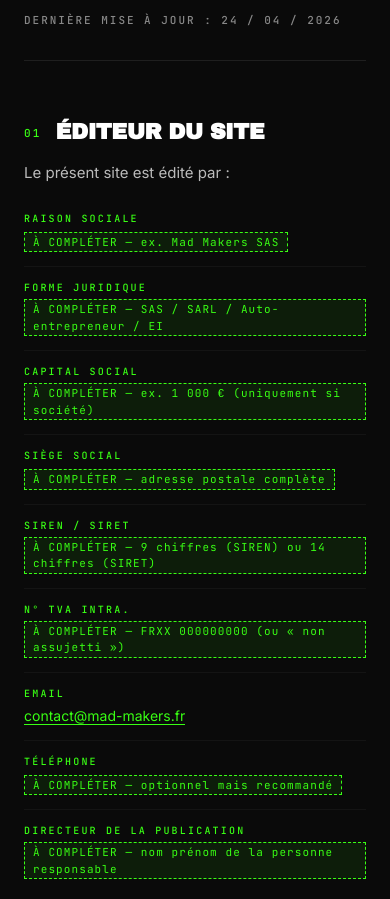
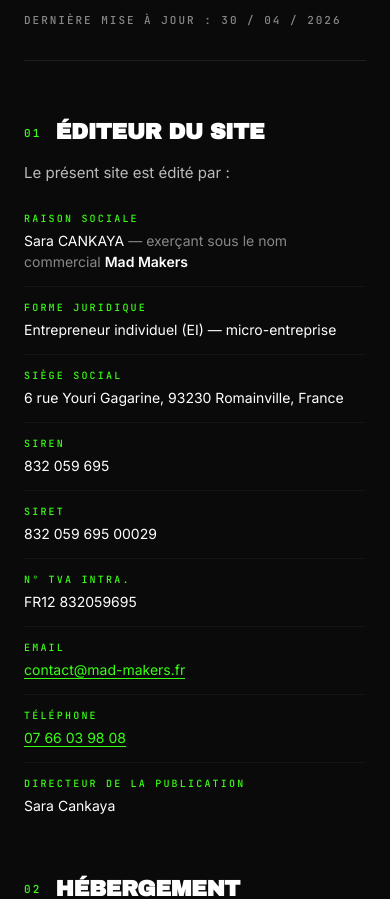
Before and after one commit to directedbymaick/madmakers-portfolio, a plain HTML site: page mentions-legales.html in a window 390 px wide. Shown: the part 228-1127 px from the top of the page. Drawn offline with Linux system fonts and the light colour scheme.

Commit message:
fix(legal): complete LCEN-mandatory fields in legal pages
- mentions-legales.html: real editor data (Sara Cankaya EI, SIRET, VAT, address, phone, publication director)
- politique-confidentialite.html: real data controller block
- index.html schema.org: add legalName, telephone, taxID, vatID; align PostalAddress with SIRET (Romainville 93230, not Paris)
- Update Vercel host address (340 S Lemon Ave, Walnut CA — outdated previous one)
- Bump legal pages last-update date to 2026-04-30

```diff
--- a/mentions-legales.html
+++ b/mentions-legales.html
@@ -86,28 +86,28 @@
   <header class="head">
     <div class="lbl">Document légal · LCEN</div>
     <h1>Mentions légales<span class="dot">.</span></h1>
-    <div class="meta">Dernière mise à jour : 24 / 04 / 2026</div>
+    <div class="meta">Dernière mise à jour : 30 / 04 / 2026</div>
   </header>
 
   <section>
     <h2><span class="num">01</span>Éditeur du site</h2>
     <p>Le présent site est édité par :</p>
-    <div class="key-row"><div class="k">Raison sociale</div><div class="v"><span class="placeholder">À COMPLÉTER — ex. Mad Makers SAS</span></div></div>
-    <div class="key-row"><div class="k">Forme juridique</div><div class="v"><span class="placeholder">À COMPLÉTER — SAS / SARL / Auto-entrepreneur / EI</span></div></div>
-    <div class="key-row"><div class="k">Capital social</div><div class="v"><span class="placeholder">À COMPLÉTER — ex. 1 000 € (uniquement si société)</span></div></div>
-    <div class="key-row"><div class="k">Siège social</div><div class="v"><span class="placeholder">À COMPLÉTER — adresse postale complète</span></div></div>
-    <div class="key-row"><div class="k">SIREN / SIRET</div><div class="v"><span class="placeholder">À COMPLÉTER — 9 chiffres (SIREN) ou 14 chiffres (SIRET)</span></div></div>
-    <div class="key-row"><div class="k">N° TVA intra.</div><div class="v"><span class="placeholder">À COMPLÉTER — FRXX 000000000 (ou « non assujetti »)</span></div></div>
+    <div class="key-row"><div class="k">Raison sociale</div><div class="v">Sara CANKAYA <span style="color:#888">— exerçant sous le nom commercial</span> <strong>Mad Makers</strong></div></div>
+    <div class="key-row"><div class="k">Forme juridique</div><div class="v">Entrepreneur individuel (EI) — micro-entreprise</div></div>
+    <div class="key-row"><div class="k">Siège social</div><div class="v">6 rue Youri Gagarine, 93230 Romainville, France</div></div>
+    <div class="key-row"><div class="k">SIREN</div><div class="v">832 059 695</div></div>
+    <div class="key-row"><div class="k">SIRET</div><div class="v">832 059 695 00029</div></div>
+    <div class="key-row"><div class="k">N° TVA intra.</div><div class="v">FR12 832059695</div></div>
     <div class="key-row"><div class="k">Email</div><div class="v"><a class="link" href="mailto:contact@mad-makers.fr">contact@mad-makers.fr</a></div></div>
-    <div class="key-row"><div class="k">Téléphone</div><div class="v"><span class="placeholder">À COMPLÉTER — optionnel mais recommandé</span></div></div>
-    <div class="key-row"><div class="k">Directeur de la publication</div><div class="v"><span class="placeholder">À COMPLÉTER — nom prénom de la personne responsable</span></div></div>
+    <div class="key-row"><div class="k">Téléphone</div><div class="v"><a class="link" href="tel:+33766039808">07 66 03 98 08</a></div></div>
+    <div class="key-row"><div class="k">Directeur de la publication</div><div class="v">Sara Cankaya</div></div>
   </section>
 
   <section>
     <h2><span class="num">02</span>Hébergement</h2>
     <p>Le site est hébergé par :</p>
     <div class="key-row"><div class="k">Société</div><div class="v">Vercel Inc.</div></div>
-    <div class="key-row"><div class="k">Adresse</div><div class="v">440 N Barranca Ave #4133, Covina, CA 91723, États-Unis</div></div>
+    <div class="key-row"><div class="k">Adresse</div><div class="v">340 S Lemon Ave #4133, Walnut, CA 91789, États-Unis</div></div>
     <div class="key-row"><div class="k">Site web</div><div class="v"><a class="link" href="https://vercel.com" target="_blank" rel="noopener">vercel.com</a></div></div>
     <div class="key-row"><div class="k">Contact</div><div class="v"><a class="link" href="mailto:privacy@vercel.com">privacy@vercel.com</a></div></div>
   </section>
```
Also changed, not shown: index.html (+8 -1 lines), politique-confidentialite.html (+2 -2 lines).
